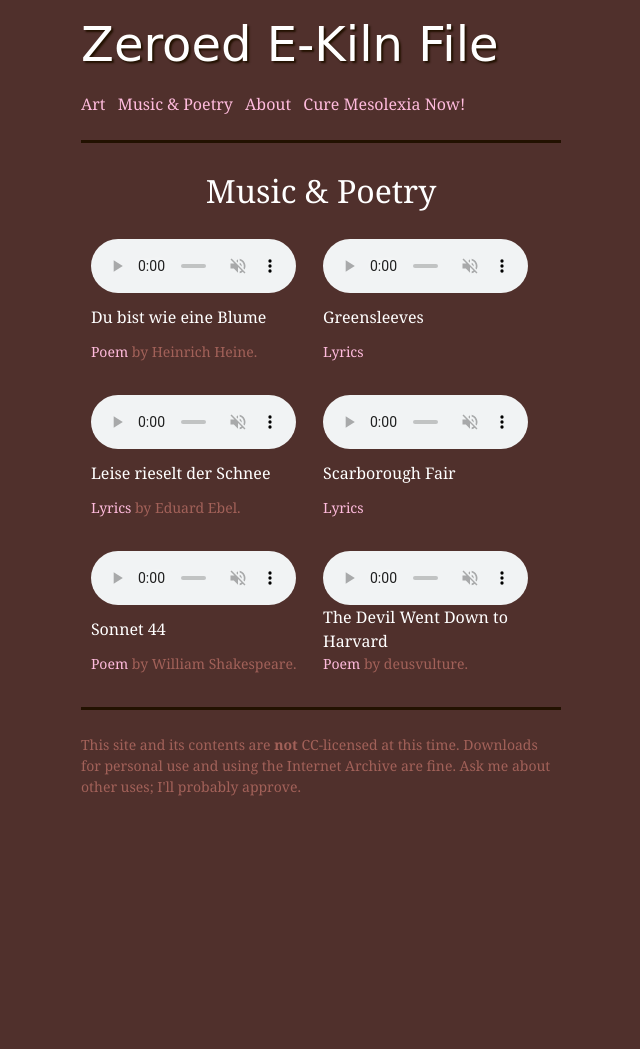
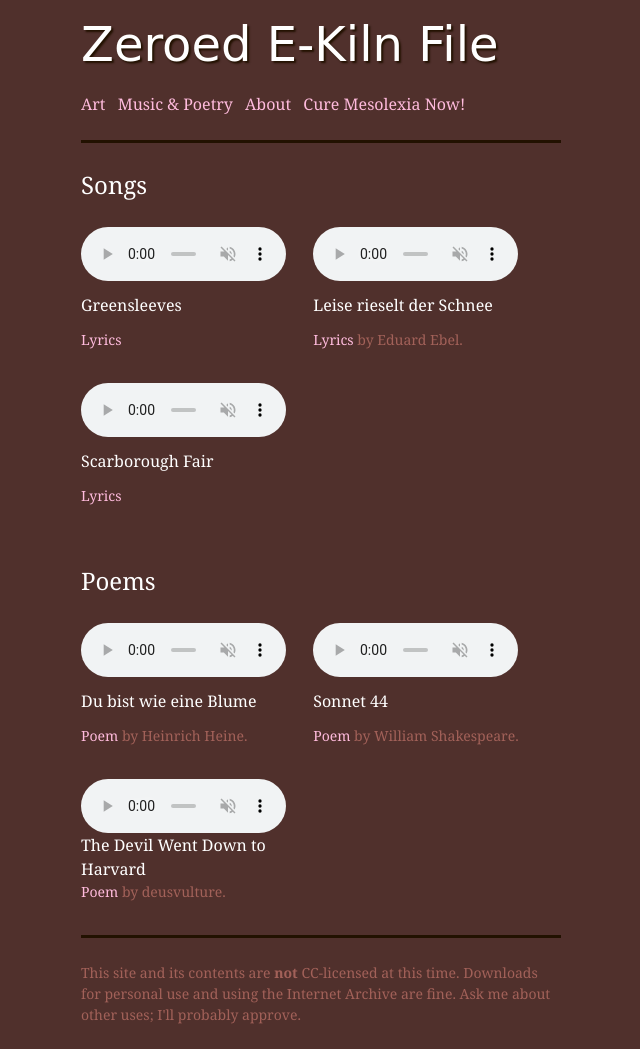
Before and after one commit to ilzolende/ilzolende.github.io, a Jekyll site: the page built from recordings.html, in a window 1280 px wide, cut to the strip 104-1153 px from the top of the page. Shown: the whole strip, without its empty margins (319-959 px from the left). Built offline with Jekyll 4.4.1, drawn with Linux system fonts in a browser that asks for light colours; some web fonts are replaced; before the commit the page ends 925 px from its top, so only the background shows below that.

Commit message:
made music recordings, am sorting it

```diff
--- a/_config.yml
+++ b/_config.yml
@@ -19,6 +19,6 @@
 kramdown:
   parse_block_html: true
 collections:
-  music:
+  recordings:
   mesolexia:
     output: true
--- a/music.html
+++ /dev/null
@@ -1,24 +0,0 @@
----
-layout: page
-title: Music & Poetry
-permalink: /recordings/
-ordering_priority: 5
----
-<div style="text-align: center;">
-{% for audio in site.music %}
-  <section class="musicblock">
-    <audio src="{{ audio.audio_path }}" preload="metadata" muted="true" controls>Your browser does not support HTML5 audio. Click <a href="{{ audio.audio_path }}">here</a> to listen.</audio>
-    <div class="songname"><p>{{ audio.title }}</p></div>
-    <p class="songtext">
-      {% if audio.recording_type contains "song" %}
-      <a href="{{ audio.text_path }}">Lyrics</a>
-      {% endif %}
-      {% if audio.recording_type contains "poem" %}
-      <a href="{{ audio.text_path }}">Poem</a>
-      {% endif %}
-        {% if audio.composer %}by {{ audio.composer }}.
-      {% endif %}
-    </p>
-  </section>
-{% endfor %}
-</div>
--- /dev/null
+++ b/recordings.html
@@ -0,0 +1,29 @@
+---
+layout: default
+title: Music & Poetry
+short_title: Recordings
+permalink: /recordings/
+ordering_priority: 5
+---
+<article class="post">
+<h2>Songs</h2>
+{% for audio in site.recordings %}
+{% if audio.recording_type == "song" %}
+  <section class="musicblock">
+    <audio src="{{ audio.audio_path }}" preload="metadata" muted="true" controls>Your browser does not support HTML5 audio. Click <a href="{{ audio.audio_path }}">here</a> to listen.</audio>
+    <div class="songname"><p>{{ audio.title }}</p></div>
+    <p class="songtext"><a href="{{ audio.text_path }}">Lyrics</a>{% if audio.composer %} by {{ audio.composer }}.{% endif %}</p>
+  </section>
+{% endif %}
+{% endfor %}
+<h2>Poems</h2>
+{% for audio in site.recordings %}
+{% if audio.recording_type == "poem" %}
+  <section class="musicblock">
+    <audio src="{{ audio.audio_path }}" preload="metadata" muted="true" controls>Your browser does not support HTML5 audio. Click <a href="{{ audio.audio_path }}">here</a> to listen.</audio>
+    <div class="songname"><p>{{ audio.title }}</p></div>
+    <p class="songtext"><a href="{{ audio.text_path }}">Poem</a>{% if audio.composer %} by {{ audio.composer }}.{% endif %}</p>
+  </section>
+{% endif %}
+{% endfor %}
+</article>
```
Also changed, not shown: _music/du-bist-wie-eine-blume.md (deleted, +0 -7 lines), _music/greensleeves.md (deleted, +0 -6 lines), _music/leise-rieselt-der-schnee.md (deleted, +0 -7 lines), _music/scarborough-fair.md (deleted, +0 -6 lines), _music/shakespeare-sonnet-44.md (deleted, +0 -7 lines), _music/the-devil-went-down-to-harvard.md (deleted, +0 -7 lines).
